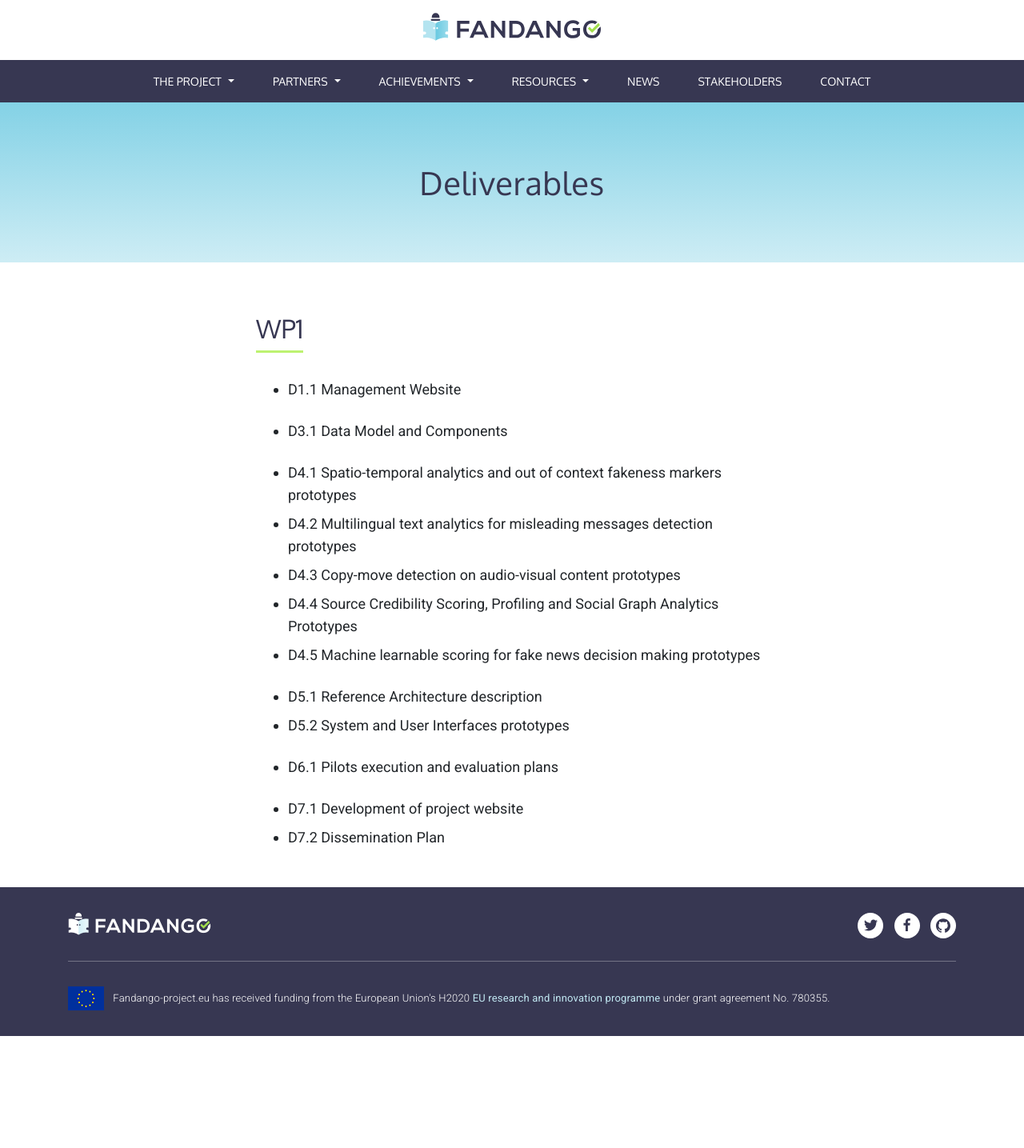
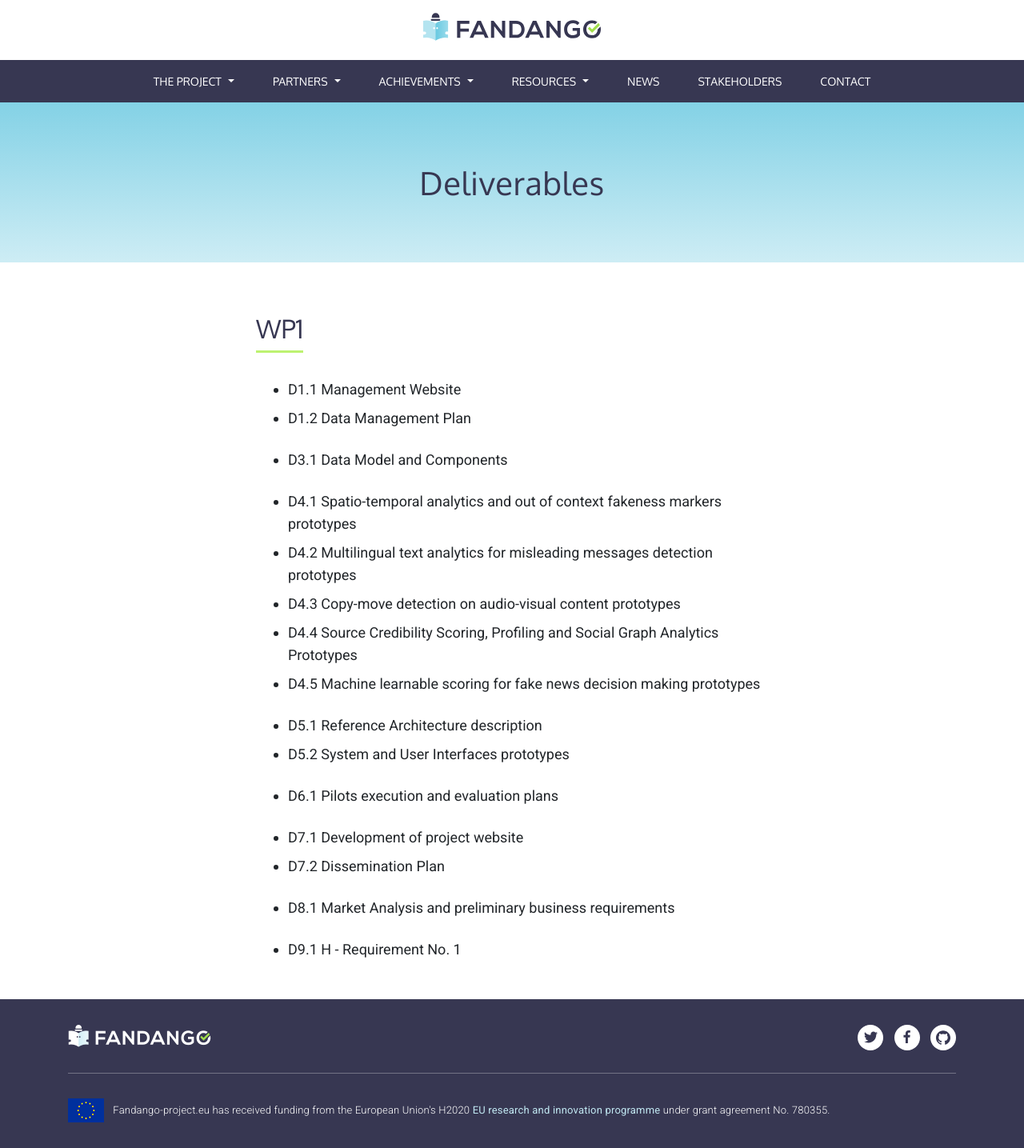
Before and after one commit to fandangOrg/fandango-web, a Jekyll site: the page built from achievements/deliverables.md, in a window 1280 px wide. Shown: the whole page at 80% size. Built offline with Jekyll 4.4.1, drawn with Linux system fonts in a browser that asks for light colours; comment, search, counter and statistics services are not loaded; before the commit the page ends 1295 px from its top, so only the background shows below that.

Commit message:
Updated Deliverables

```diff
--- a/achievements/deliverables.md
+++ b/achievements/deliverables.md
@@ -9,6 +9,7 @@ navigation_parent: Achievements
 ### WP1
 
 * D1.1 Management Website
+* D1.2 Data Management Plan
 
 
 * D3.1 Data Model and Components
@@ -28,3 +29,7 @@ prototypes
 
 * D7.1 Development of project website
 * D7.2 Dissemination Plan
+
+* D8.1 Market Analysis and preliminary business requirements
+
+* D9.1 H - Requirement No. 1
```
